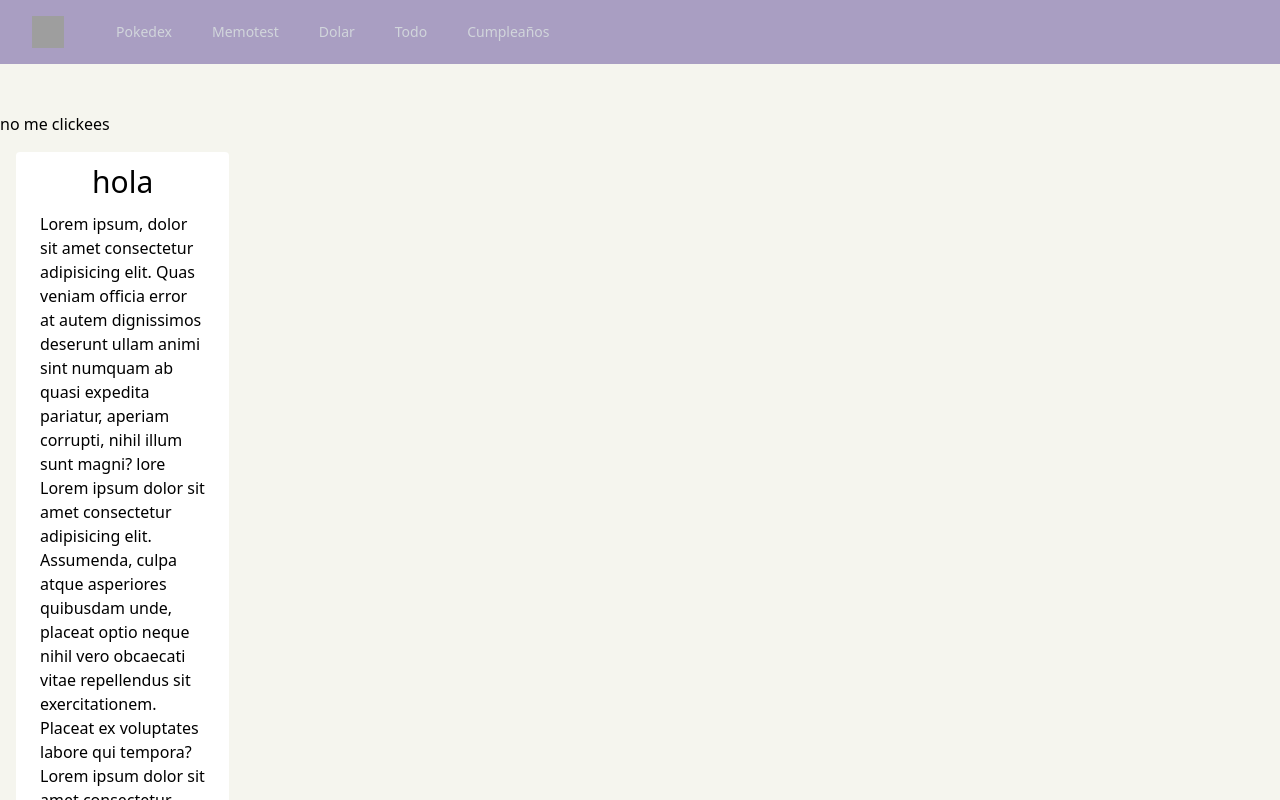
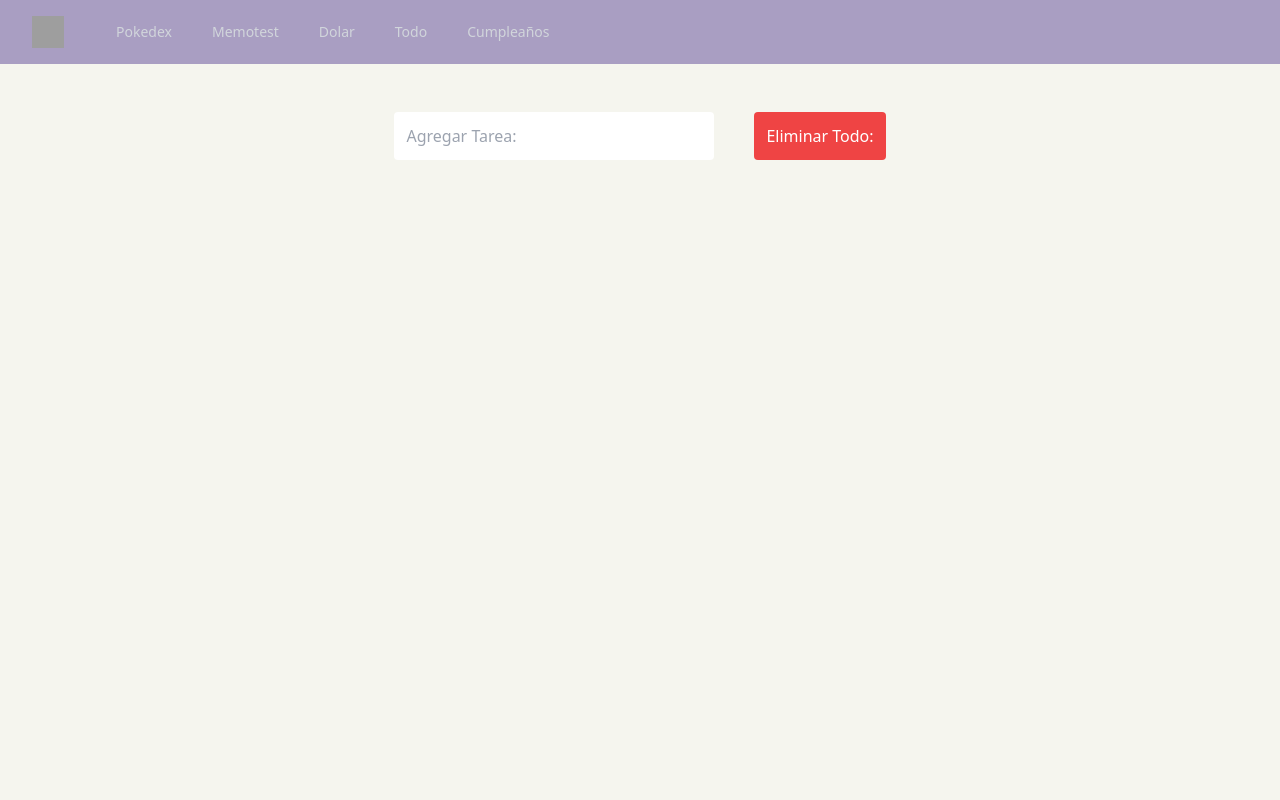
Before and after one commit to johann-jerman/portfolio, a React (Vite) app: page /todo in a window 1280 px wide. Shown: the top 800 px of the page. Built offline with nearby package versions, Linux system fonts and the light colour scheme; grey boxes are pictures that could not be loaded.

Commit message:
terminando todo

```diff
--- a/src/todo/Card.jsx
+++ b/src/todo/Card.jsx
@@ -1,20 +1,16 @@
-export function Card({title}) {
+import { deleteCard } from "./Utils";
+
+export function Card({id, text, onClick}) {
     return(
-        <article className="w-1/6 hover:shadow-md shadow-black rounded bg-white m-4 p-3">
-          <h5 className="text-center text-3xl">{title}</h5>
-          <p className="p-3">
-            Lorem ipsum, dolor sit amet consectetur adipisicing elit. Quas
-            veniam officia error at autem dignissimos deserunt ullam animi sint
-            numquam ab quasi expedita pariatur, aperiam corrupti, nihil illum
-            sunt magni? lore Lorem ipsum dolor sit amet consectetur adipisicing
-            elit. Assumenda, culpa atque asperiores quibusdam unde, placeat
-            optio neque nihil vero obcaecati vitae repellendus sit
-            exercitationem. Placeat ex voluptates labore qui tempora? Lorem
-            ipsum dolor sit amet consectetur adipisicing elit. Voluptates
-            voluptas optio sint incidunt laudantium nobis reiciendis, eaque
-            aliquid rem nihil fugit corporis veniam impedit labore totam cumque
-            necessitatibus aut beatae!
-          </p>
+        <article className="w-1/6 hover:shadow-md flex shadow-black rounded bg-white m-4 ">
+          <div id={id} onClick={onClick}
+          className="
+          fa-solid fa-trash
+          text-red-700 border-red-400 border-solid border rounded
+          w-1/6 p-1 flex justify-center items-center
+          "
+          ></div>
+          <p className="p-2 text-right h-auto w-auto">{text}</p>
         </article>
     )
 }
--- a/src/todo/Todo.jsx
+++ b/src/todo/Todo.jsx
@@ -1,76 +1,49 @@
-import { useState } from "react";
+import { useEffect, useState } from "react";
 import { Card } from "./Card";
-import { Cards, setCardsStorage } from "./Utils";
+import { createCard, deleteAllCard, deleteCard, getCardsStorage, setCardsStorage } from "./Utils";
 
 export function Todo() {
-  let [cards, setCards] = useState([]);
-  let [createForm, setCreateForm] = useState(false);
+  let [card, setCard] = useState([])
 
-  const create = (e) => {
-    setCardsStorage([{ tite: "alo" }]);
-    console.log(e.target);
-    Cards.addCard(e.target.values)
-  };
-  const createFormView = () => {
-    setCreateForm(true);
-  };
+  useEffect(()=>{
+    setCard(getCardsStorage())
+  }, [])
+  // let info = getCardsStorage()
 
-  const closeCreateForm = (e)=>{
-    if(e.keyCode == 27){
-      setCreateForm(false)
+  const createTask = (e) =>{
+    if (e.keyCode === 13 && e.target.value.trim().length > 0) {
+      createCard(e.target.value);
+      setCard(getCardsStorage())
     }
+    e.target.value = ""
+  }
+
+  const deleteDom = (e)=>{
+      deleteCard(e.target.id)
+      setCard(getCardsStorage())
+  }
+  const deleteAll = ()=>{
+    deleteAllCard()
+    setCard(getCardsStorage())
   }
 
   return (
     <main>
       <section>
-        {createForm && (
-          <article className="bg-a-c w-full h-full absolute top-0 flex justify-center  items-center">
-            <form action="" className="flex flex-col ">
-                <div type="text" className="fa-solid fa-trash"/>
-                <input type="text" />
-                <input type="text" />
-                <textarea name="" id="" cols="30" rows="10"></textarea>
-            </form>
-          </article>
-          // <article onKeyDown={closeCreateForm}>
-          //   <div className=" bg-a-c w-full h-full absolute top-0 flex justify-center  items-center">
-          //       <div onClick={create}
-          //       className="
-          //       absolute top-20
-          //       w-1/4 text-center rounded h-7 text-white
-          //       border border-solid border-black bg-a-o
-          //       ">Crear</div>
-          //     <div className="w-1/4 border border-red border-solid">
+        <section className="flex flex-wrap justify-center items-center">
+          <input type="text" className="w-1/4 p-3 rounded mx-5" placeholder="Agregar Tarea:" onKeyDown={createTask}/>
+          <div className="rounded bg-red-500 text-white p-3 mx-5" onClick={deleteAll}>Eliminar Todo:</div>
+        </section>
+        <section className="flex flex-wrap p-4">
+        {
+          card?.map(({text, id})=>{
+            return(
+              <Card text={text} id={id} key={id} onClick={deleteDom}/>
+            )
+          })
+        }
+        </section>
 
-          //       <div onClick={() => setCreateForm(false)}
-          //       className="
-          //       fa-solid fa-trash text-red-600
-          //       border border-solid border-red-600 rounded-full
-          //       absolute m-2 p-1
-          //       "></div>
-
-          //       <div className="bg-b p-3">
-          //         <p className="text-center pt-8">Titulo: </p>
-          //         <input type="text" className="w-full border border-solid border-gray-300 rounded" />
-          //       </div>
-
-          //       <div className="bg-b p-3">
-          //         <p className="text-center pt-6">Tarea: </p>
-          //         <textarea className="w-full border border-solid border-gray-300 rounded" cols="30" rows="16"></textarea>
-          //       </div>
-
-          //     </div>
-          //   </div>
-          //   {/* <textarea cols="30" rows="10"></textarea> */}
-          // </article>
-        )}
-        {!createForm && (
-          <article>
-            <button onClick={createFormView}>no me clickees</button>
-            <Card title={"hola"}></Card>
-          </article>
-        )}
       </section>
     </main>
   );
--- a/src/todo/Utils.jsx
+++ b/src/todo/Utils.jsx
@@ -1,22 +1,28 @@
+export const createCard = (card)=>{
+    let task = getCardsStorage()
+    let cardToAdd = {
+        id: Date.now(),
+        text: card
+    }
+    task.push(cardToAdd)
+    setCardsStorage(task)
+    console.log(getCardsStorage());
+}
+
+export const deleteCard = (id)=>{
+    let storage = getCardsStorage();
+    let result = storage.filter(card => card.id != id)
+    setCardsStorage(result)
+    console.log(getCardsStorage());
+}
+
+export const deleteAllCard = ()=>{
+    setCardsStorage([])
+}
 
 export const setCardsStorage = (cards)=>{
-    return localStorage.setItem("cards", JSON.stringify(cards));
+    return localStorage.setItem("task", JSON.stringify(cards));
 }
 export const getCardsStorage = ()=>{
-    return JSON.parse(localStorage.getItem("cards")) || [];
+    return JSON.parse(localStorage.getItem("task")) || [];
 }
-export class Cards {
-    static addCard(card){
-        let cards = this.getCards();
-        console.log(card);
-    }
-    static deleteCard(id){
-
-    }
-    setCards(cards) {
-        return localStorage.setItem("cards", JSON.stringify(cards));
-    }
-    static getCards(){
-        return JSON.parse(localStorage.getItem("cards")) || [];
-    }
-}
```
